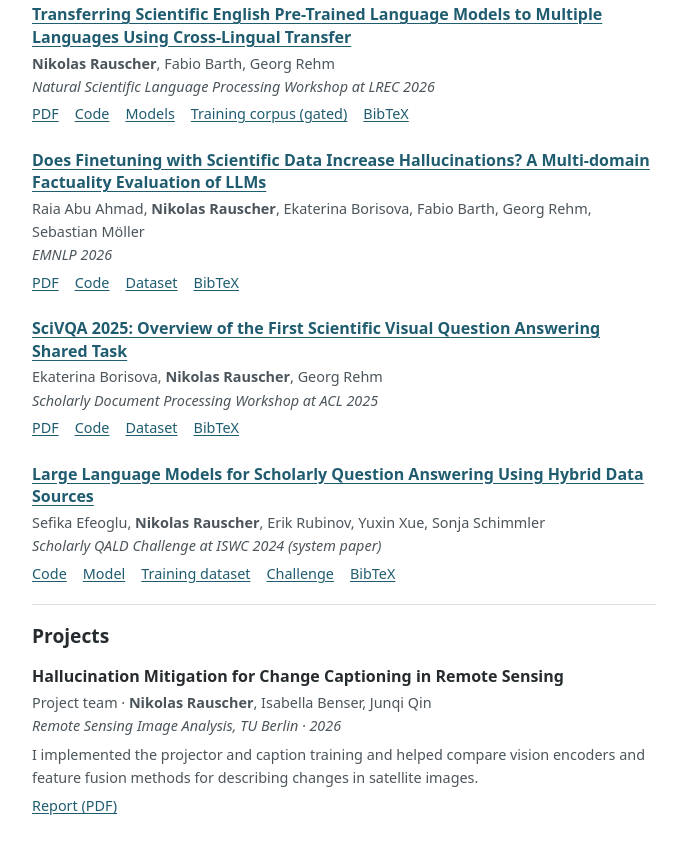
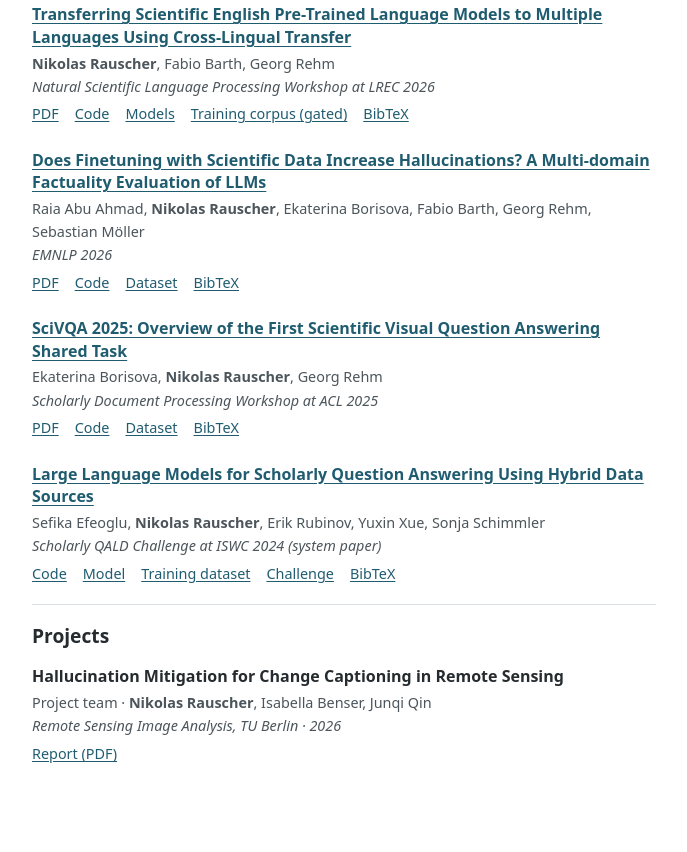
Before and after one commit to nikolas-rauscher/nikolas-rauscher.github.io, a plain HTML site: page index.html in a window 1280 px wide. Shown: the part 306-1158 px from the top of the page, without its empty margins (296-983 px from the left). Drawn offline with Linux system fonts and the light colour scheme.

Commit message:
Keep the project credit concise

```diff
--- a/index.html
+++ b/index.html
@@ -22,7 +22,6 @@
     article { margin-bottom: 1.45rem; }
     article:last-child { margin-bottom: 0; }
     .authors, .venue, .links { font-size: .9rem; }
-    .project-contribution { margin-top: .35rem; font-size: .9rem; }
     .links { display: flex; flex-wrap: wrap; gap: .2rem 1rem; margin-top: .3rem; }
   </style>
 </head>
@@ -87,7 +86,6 @@
         <h3>Hallucination Mitigation for Change Captioning in Remote Sensing</h3>
         <p class="authors">Project team · <strong>Nikolas Rauscher</strong>, Isabella Benser, Junqi Qin</p>
         <p class="venue"><em>Remote Sensing Image Analysis, TU Berlin · 2026</em></p>
-        <p class="project-contribution">I implemented the projector and caption training and helped compare vision encoders and feature fusion methods for describing changes in satellite images.</p>
         <p class="links"><a href="files/remote-sensing-change-captioning.pdf">Report (PDF)</a></p>
       </article>
     </section>
```
